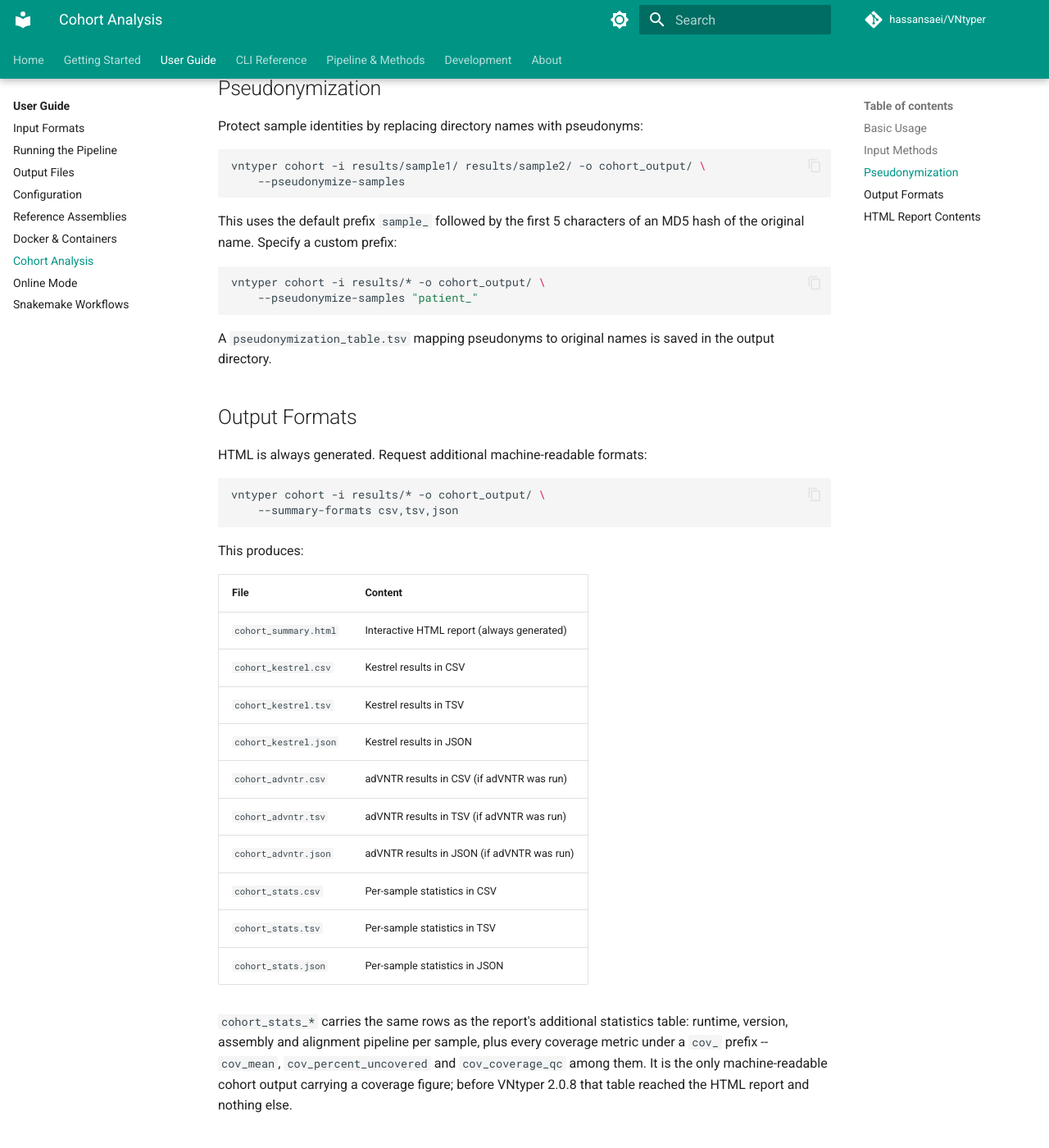
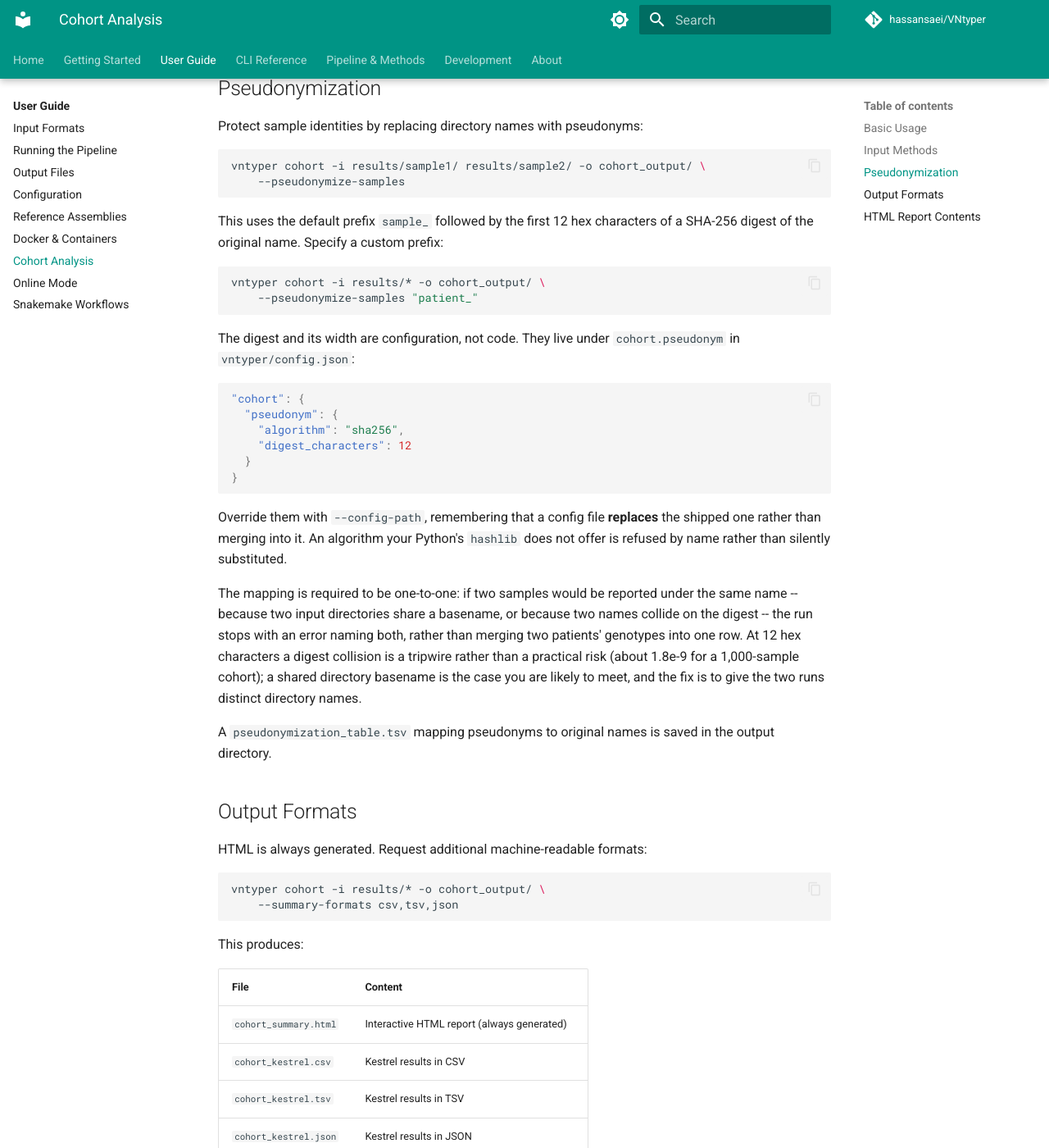
Before and after one commit to hassansaei/VNtyper, an MkDocs documentation site: the page built from docs/user-guide/cohort-analysis.md, in a window 1280 px wide and 1400 px high, scrolled down 792 px. Shown: the whole window at 82% size. Built offline with MkDocs 1.6.1 and Material for MkDocs 9.7.7, drawn with Linux system fonts in a browser that asks for light colours; comment, search, counter and statistics services are not loaded.

Commit message:
docs(cohort): the pseudonym is 12 sha256 characters, not 5 of md5
Three pages described the old digest, and two carried invented example
pseudonyms that never matched any real output. The examples are computed
now. Adds the `cohort.pseudonym` configuration block and the rule that a
repeated sample identity aborts the run rather than merging two samples.

Refs #206

Co-Authored-By: Claude Opus 5 (1M context) <noreply@anthropic.com>
Claude-Session: https://claude.ai/code/session_01E9PrVcxXYvNwDw9herb17K

````diff
--- a/docs/user-guide/cohort-analysis.md
+++ b/docs/user-guide/cohort-analysis.md
@@ -49,12 +49,27 @@ vntyper cohort -i results/sample1/ results/sample2/ -o cohort_output/ \
     --pseudonymize-samples
 ```
 
-This uses the default prefix `sample_` followed by the first 5 characters of an MD5 hash of the original name. Specify a custom prefix:
+This uses the default prefix `sample_` followed by the first 12 hex characters of a SHA-256 digest of the original name. Specify a custom prefix:
 
 ```bash
 vntyper cohort -i results/* -o cohort_output/ \
     --pseudonymize-samples "patient_"
 ```
+
+The digest and its width are configuration, not code. They live under `cohort.pseudonym` in `vntyper/config.json`:
+
+```json
+"cohort": {
+  "pseudonym": {
+    "algorithm": "sha256",
+    "digest_characters": 12
+  }
+}
+```
+
+Override them with `--config-path`, remembering that a config file **replaces** the shipped one rather than merging into it. An algorithm your Python's `hashlib` does not offer is refused by name rather than silently substituted.
+
+The mapping is required to be one-to-one: if two samples would be reported under the same name -- because two input directories share a basename, or because two names collide on the digest -- the run stops with an error naming both, rather than merging two patients' genotypes into one row. At 12 hex characters a digest collision is a tripwire rather than a practical risk (about 1.8e-9 for a 1,000-sample cohort); a shared directory basename is the case you are likely to meet, and the fix is to give the two runs distinct directory names.
 
 A `pseudonymization_table.tsv` mapping pseudonyms to original names is saved in the output directory.
 
````
Also changed, not shown: docs/cli/cohort.md (+7 -3 lines), docs/pipeline/reports.md (+3 -1 lines).
